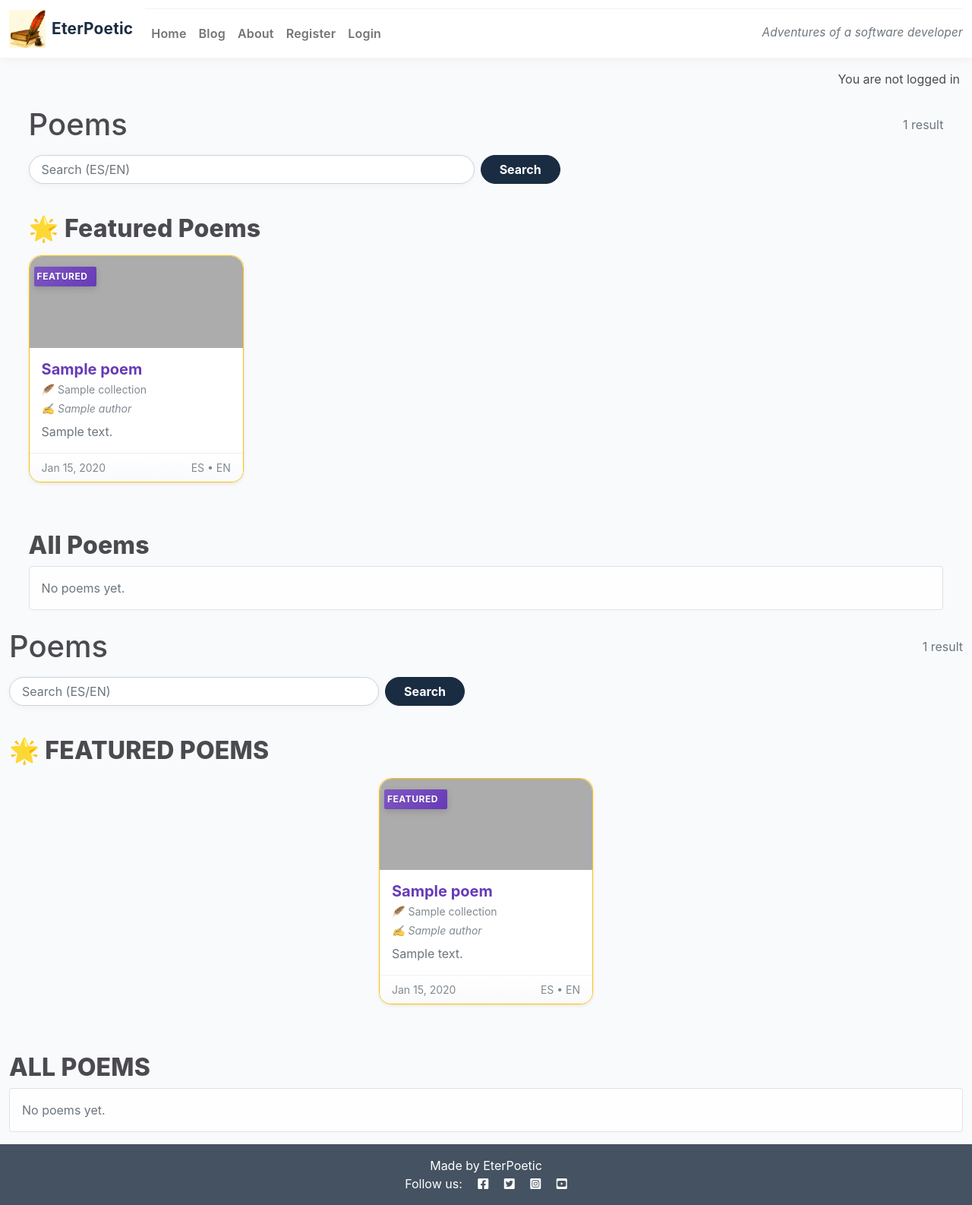
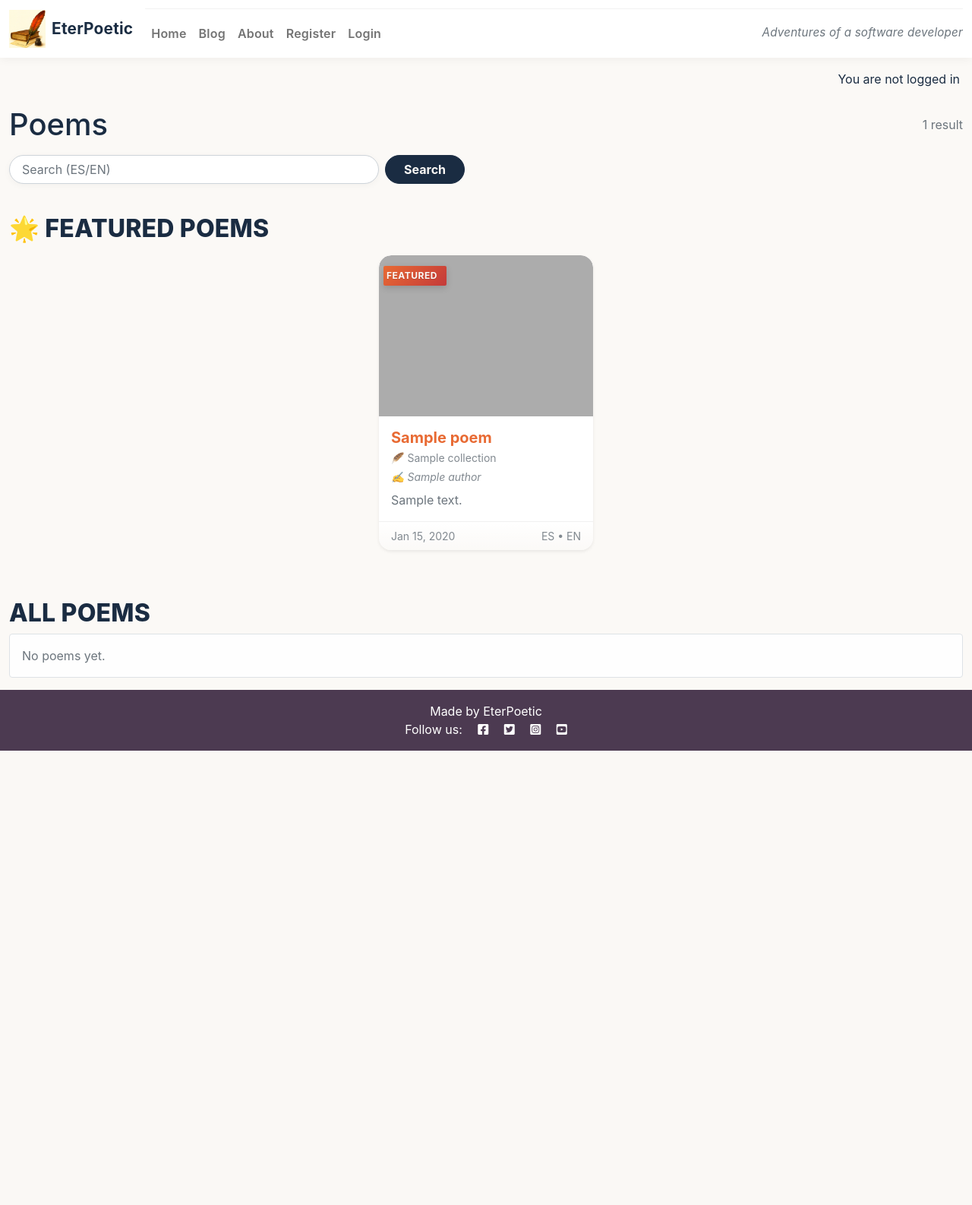
Before and after one commit to cynthiapinedoh79/p4_eterpoetic, a Django app: page /poems/ in a window 1280 px wide. Shown: the whole page at 76% size. After the commit the page ends 988 px from the top, so only its background shows below. Run offline with Django 4.2, Linux system fonts and the light colour scheme; tables that the repository leaves empty hold one stand-in row (values such as "Sample post"); grey boxes are pictures that could not be loaded.

Commit message:
working in poems style

```diff
--- a/poetry/templates/poetry/poem_list.html
+++ b/poetry/templates/poetry/poem_list.html
@@ -3,7 +3,6 @@
 {% load static %}
 
 {% block content %}
-  {% include "poetry/_poem_list_section.html" %}
 <div class="container-xxl mt-4 poetry-list">
 
   <div class="d-flex align-items-center justify-content-between mb-3">
--- a/static/css/style.css
+++ b/static/css/style.css
@@ -1,30 +1,34 @@
 /* build: 2025-11-04-2 */
 
 :root {
-  /* Heroku-inspired primary palette */
-  --color-primary-brand: #673AB7; /* Heroku-like purple */
-  --color-primary-brand-light: #7E57C2;
-  --color-link: #673AB7;
-  --color-link-hover: #512DA8;
+  /* ÉterPoetico Palette mapped to original structure */
+  --color-primary-brand: #E86A33; /* Vibrant Terracotta (Used for accents like featured titles) */
+  --color-primary-brand-light: #C43A3A; /* Rosewood Red (Used for button hovers) */
+  --color-link: #4C3A51; /* Plum Ink (Used for links) */
+  --color-link-hover: #C08A3E; /* Gold Ocher (FIX for featured link hover) */
 
-  /* Destructive action color (kept from original) */
-  --color-danger: #E84610;
+  /* Destructive action color */
+  --color-danger: #C43A3A; /* Rosewood Red */
 
   /* Text & Backgrounds */
-  --color-text-dark: #1A2C42;
-  --color-text-light: #FBF9F6;
-  --color-text-body: #4A4A4F;
-  --color-text-muted: #6c757d;
+  --color-text-dark: #1A2C42; /* Midnight Teal */
+  --color-text-light: #FBF9F6; /* Soft Linen White */
+  --color-text-body: #1A2C42; /* Midnight Teal (main body text) */
+  --color-text-muted: #8F8D8B; /* Muted Stone Gray */
 
-  --bg-body: #F9FAFC;
-  --bg-dark: #445261;
-  --bg-light: #fff;
+  --bg-body: #FBF9F6; /* Soft Linen White */
+  --bg-dark: #4C3A51; /* Plum Ink (Now used for primary buttons) */
+  --bg-light: #FFFFFF; /* Surface White */
 
   /* Fonts */
   --font-stack-primary: -apple-system, BlinkMacSystemFont, "Segoe UI", Roboto,
                           "Helvetica Neue", Arial, sans-serif,
                           "Apple Color Emoji", "Segoe UI Emoji", "Segoe UI Symbol";
   --font-stack-brand: var(--font-stack-primary); /* Was Lato */
+
+  /* High-contrast button text colors */
+  --color-primary-text: #FBF9F6; /* White text for dark buttons */
+  --color-danger-text: #FBF9F6;  /* White text for hover/danger buttons */
 }
 
 
@@ -268,12 +273,12 @@
 
 .post-link {
     text-decoration: none;
-    color: var(--bg-dark);
+    color: var(--color-text-dark);
 }
 
 .post-link:hover,
 .page-link {
-    color: var(--color-primary-brand); /* Was orange */
+    color: var(--color-primary-brand);
 }
 
 .post-title {
@@ -591,23 +616,28 @@
 
 /* Card base */
 .poetry-list .card {
-  background: var(--bg-light);
-  border: 1px solid #eee;
+  background: var(--bg-body); /* UPDATED: Flat background */
+  border: none; /* UPDATED: No border */
   border-radius: 16px;
   overflow: hidden;
-  transition: transform .18s ease, box-shadow .18s ease, border-color .18s ease;
+  transition: transform .18s ease, box-shadow .18s ease, background-color .18s ease;
+  height: 100%;
+  display: flex; /* <-- ADD THIS */
+  flex-direction: column; /* <-- ADD THIS */
 }
 .poetry-list .card:hover {
+  background: var(--bg-light); /* UPDATED: White background on hover */
   transform: translateY(-4px);
   box-shadow: 0 10px 24px rgba(0,0,0,.10), 0 2px 6px rgba(0,0,0,.06);
-  border-color: rgba(103, 58, 183, 0.25); /* Purple border */
+  /* border-color removed */
 }
 
 /* Image (default) */
 .poetry-list .card-img-top {
   display: block;
   width: 100%;
-  height: 260px;
+  height: auto;
+  aspect-ratio: 4 / 3; /* UPDATED: Taller 4:3 images */
   object-fit: cover;
   border-top-left-radius: 14px;
   border-top-right-radius: 14px;
@@ -634,25 +663,33 @@
   color: var(--color-text-dark);
   font-weight: 700;
 }
-.poetry-list .card-title a.post-link:hover { color: var(--color-primary-brand); } /* Was orange */
+.poetry-list .card-title a.post-link:hover { color: var(--color-primary-brand); }
 .poetry-list .text-muted.small { opacity: .85; }
 
 /* Featured badge + flag */
 .poetry-list .badge.bg-warning {
-  background: var(--color-primary-brand) !important; /* Was orange */
-  color: #fff !important;
+  background: var(--color-primary-brand) !important;
+  color: #000 !important; /* Black text on Terracotta */
 }
 .poetry-list .card:hover .badge.bg-warning {
-  box-shadow: 0 0 0 3px rgba(103, 58, 183, 0.1); /* Purple glow */
+  box-shadow: 0 0 0 3px rgba(232, 106, 51, 0.1); /* Terracotta glow */
+}
+
+/* --- START: High-Contrast Featured Rules --- */
+
+/* Featured cards: white background and shadow by default */
+.poetry-list .card.is-featured {
+  background: var(--bg-light);
+  box-shadow: 0 4px 12px rgba(0,0,0,0.08);
 }
 
 /* Featured orange title */
 .poetry-list .card.is-featured .card-title a.post-link {
-  color: var(--color-primary-brand); /* Was orange */
+  color: var(--color-primary-brand);
   transition: color .2s ease;
 }
 .poetry-list .card.is-featured .card-title a.post-link:hover {
-  color: var(--color-link-hover); /* Was yellow */
+  color: var(--color-link-hover); /* NEW: Gold Ocher */
   text-shadow: 0 1px 2px rgba(0,0,0,0.1);
 }
 
@@ -661,9 +698,8 @@
   position: absolute; top: 14px; left: 6px;
   padding: 4px 12px 4px 4px; border-radius: 2px;
   font-size: 0.75rem; font-weight: 700; text-transform: uppercase; letter-spacing: .5px;
-  color: #fff; z-index: 2;
-  /* Changed from orange to purple gradient */
-  background: linear-gradient(135deg, var(--color-primary-brand-light), var(--color-primary-brand));
+  color: var(--color-danger-text); z-index: 2;
+  background: linear-gradient(135deg, var(--color-primary-brand), var(--color-danger));
   box-shadow: 0 3px 8px rgba(0,0,0,0.15);
   text-shadow: 0 1px 1px rgba(0,0,0,0.15);
 }
@@ -676,24 +712,43 @@
 .poetry-list .card:hover .feature-flag {
   transform: translateY(-1px); box-shadow: 0 4px 10px rgba(0,0,0,.18);
 }
+/* --- END: High-Contrast Featured Rules --- */
+
 
 /* Footers & gradients */
 .poetry-list .card .card-footer {
-  background: linear-gradient(#fff, var(--bg-body));
+  background: transparent; /* UPDATED: Flat background */
+  border-top: 1px solid rgba(0,0,0,0.05); /* UPDATED: Subtler border */
+}
+
+/* Give Featured cards their gradient footer back */
+.poetry-list .card.is-featured .card-footer {
+  background: linear-gradient(var(--bg-light), var(--bg-body));
   border-top: 1px solid #eee;
 }
+
 .poetry-list h2 { font-weight: 800; letter-spacing: .2px; }
 
 /* Search / pagination polish */
 .poetry-list .form-control { box-shadow: 0 2px 10px rgba(0,0,0,.04); border-radius: 12px; }
-.poetry-list .btn.btn-secondary { background:var(--color-text-dark); border-color:var(--color-text-dark); border-radius: 999px; font-weight: 700; }
-.poetry-list .btn.btn-secondary:hover { background:var(--color-primary-brand); border-color:var(--color-primary-brand); } /* Was orange */
+.poetry-list .btn.btn-secondary {
+  background:var(--color-text-dark);
+  border-color:var(--color-text-dark);
+  border-radius: 999px;
+  font-weight: 700;
+  color: var(--color-text-light);
+}
+.poetry-list .btn.btn-secondary:hover {
+  background:var(--color-link); /* Plum Ink */
+  border-color:var(--color-link);
+  color: var(--color-text-light);
+}
 .poetry-list .pagination .page-link { border-radius: 999px; }
 .poetry-list .pagination .page-item.active .page-link,
 .poetry-list .pagination .page-link:hover {
-  background:var(--color-primary-brand); /* Was dark text */
+  background:var(--color-text-dark);
   color:var(--color-text-light);
-  border-color:var(--color-primary-brand);
+  border-color:var(--color-text-dark);
 }
 
 /* Image micro-zoom wrapper */
@@ -820,14 +888,14 @@
 .poetry-list .card.is-featured .card-img-top {
   width: 100%;
   height: auto;
-  aspect-ratio: 21 / 9;
+  aspect-ratio: 4 / 3;
   object-fit: cover;
   display: block;
   border-top-left-radius: 16px;
   border-top-right-radius: 16px;
 }
 .poetry-list .card.is-featured .image-wrap {
-  aspect-ratio: 21 / 9;
+  aspect-ratio: 4 / 3;
   overflow: hidden;
   border-top-left-radius: 16px;
   border-top-right-radius: 16px;
@@ -840,11 +908,11 @@
 
 @media (max-width: 992px) {
   .poetry-list .card.is-featured .card-img-top,
-  .poetry-list .card.is-featured .image-wrap { aspect-ratio: 16 / 9; }
+  .poetry-list .card.is-featured .image-wrap { aspect-ratio: 4 / 3; }
 }
 
-.poetry-list .card.is-featured .card-img-top { height: auto; aspect-ratio: 21/9; object-fit: cover; }
-@media (max-width: 992px) { .poetry-list .card.is-featured .card-img-top { aspect-ratio: 16/9; } }
+.poetry-list .card.is-featured .card-img-top { height: auto; aspect-ratio: 4 / 3; object-fit: cover; }
+@media (max-width: 992px) { .poetry-list .card.is-featured .card-img-top { aspect-ratio: 4 / 3; } }
 
 
 /* ================================================
```
Also changed, not shown: other parts of static/css/style.css (+68 -35 lines).
